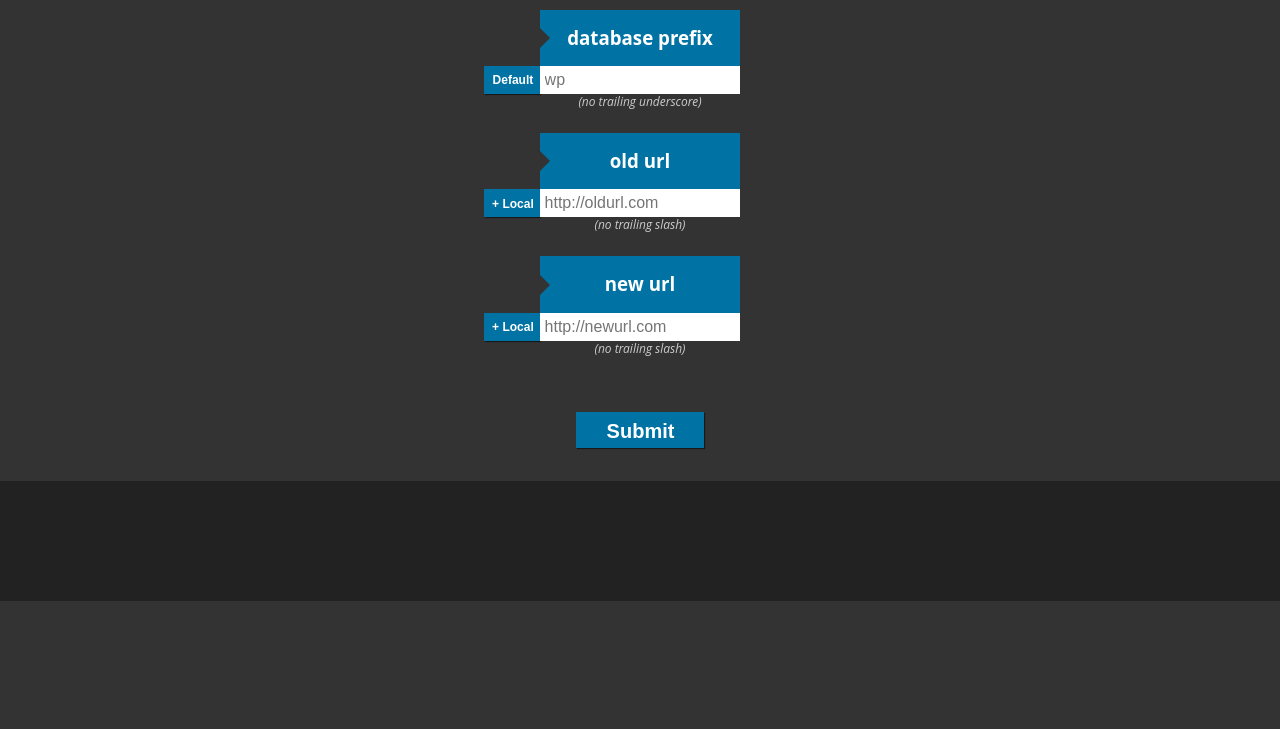
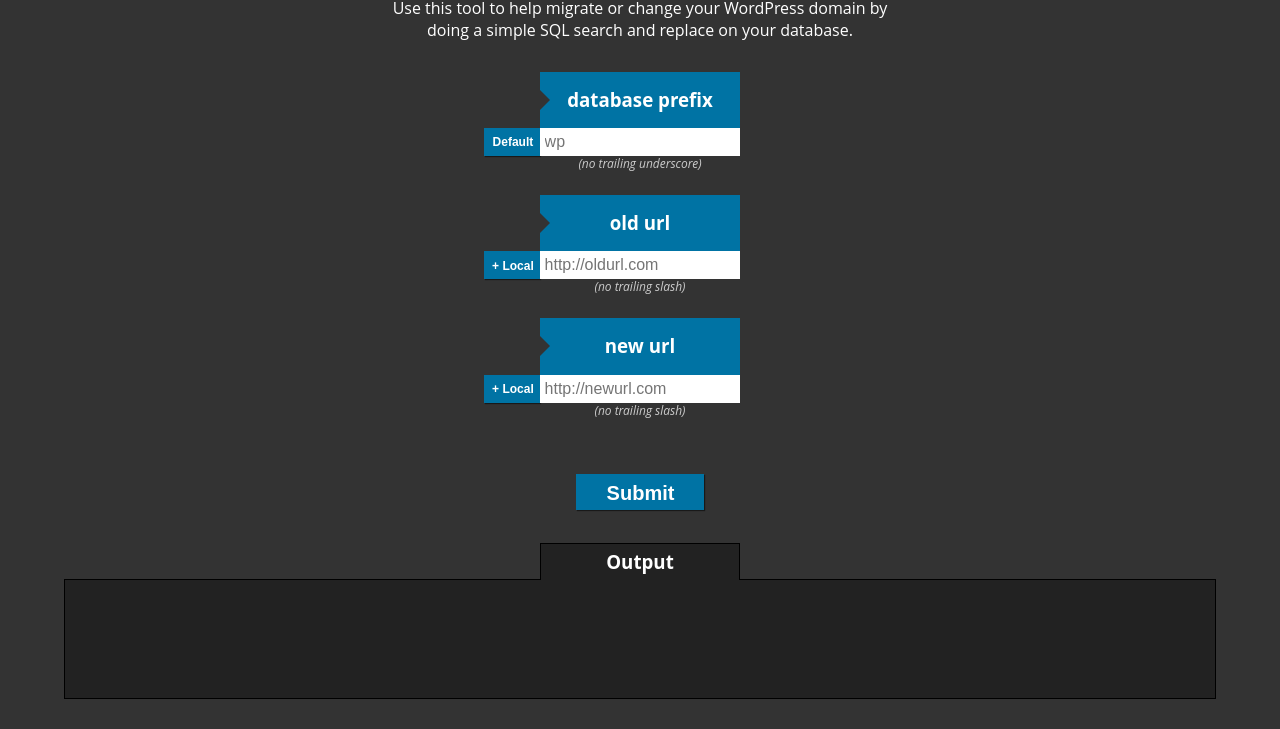
Before and after one commit to avantegarde/wpsnr, a plain HTML site: page index.html in a window 1280 px wide. Shown: the part 78-807 px from the top of the page. Drawn offline with Linux system fonts and the light colour scheme.

Commit message:
meta data added. output design tweaks. copy updates

```diff
--- a/index.html
+++ b/index.html
@@ -1,13 +1,33 @@
 <!DOCTYPE html>
-<html>
+<html lang=en>
 <head>
 <meta charset=utf-8>
 <meta http-equiv="Content-Type" content="text/html; charset=utf-8" />
-<meta name=apple-mobile-web-app-capable content=no>
+<meta name=apple-mobile-web-app-capable content=yes>
 <meta name=apple-mobile-web-app-status-bar-style content=black>
 <meta name=format-detection content="telephone=no">
 <meta name=viewport content="width=device-width, initial-scale=1">
 <title>WordPress SQL Update Queries</title>
+
+  <meta name=description content="Simple WordPress SQL search and replace tool.">
+  <meta name=keywords content="WordPress, wp, wordpress, snr, search and replace, search & replace, database, sql, db, search, replace">
+  <meta name=apple-mobile-web-app-title content="WordPress SQL Update Queries">
+  <link rel=apple-touch-icon href=favicon.png>
+
+  <meta property="og:title" content="WordPress SQL Update Queries | WP SQL SNR">
+  <meta property="og:type" content=website>
+  <meta property="og:url" content=https://wpsnr.com>
+  <meta property="og:image" content=favicon.png>
+  <meta property="og:description" content="Simple WordPress SQL search and replace tool.">
+
+  <meta name="twitter:title" content="WordPress SQL Update Queries | WP SQL SNR">
+  <meta name="twitter:creator" content="@The_KL">
+  <meta name="twitter:card" content=summary>
+  <meta name="twitter:image" content=favicon.png>
+  <meta name="twitter:description" content="Simple WordPress SQL search and replace tool.">
+
+  <link type=image/x-icon rel="shortcut icon" href=favicon.png>
+
 <style type="text/css">
 *,
 *:before,
@@ -31,8 +51,19 @@
 }
 body {
   margin: 0;
+  padding-bottom: 30px;
   position: relative;
   text-align: center;
+}
+h1 {
+    display: block;
+    margin: 20px auto 10px auto;
+}
+p.intro {
+    display: block;
+    width: 500px;
+    max-width: 100%;
+    margin: 0 auto 30px auto;
 }
 h3 {
   position: relative;
@@ -71,15 +102,26 @@
   -moz-box-shadow: inset 0 1px 1px rgba(0,0,0,0.75);
   -webkit-box-shadow: inset 0 1px 1px rgba(0,0,0,0.75);
 }
+.output-title {
+    margin-bottom: -1px;
+    padding: 5px;
+    background: #222222;
+    border: 1px solid #000000;
+    border-bottom: none;
+}
+.output-title:before {
+    display: none;
+}
 #output {
   display: block;
-  width: 100%;
+  width: 90%;
   max-width: 100%;
   min-height: 120px;
   margin: auto;
   padding: 15px 15px 50px 15px;
   text-align: left;
   background: #222222;
+  border: 1px solid #000000;
 }
 span {
   display: block;
@@ -172,6 +214,7 @@
 <body>
 
   <h1>WordPress SQL Update Queries</h1>
+  <p class="intro">Use this tool to help migrate or change your WordPress domain by doing a simple SQL search and replace on your database.</p>
 
   <h3>database prefix</h3>
   <button data-button="local" onclick="addInputText('db', 'wp')" />Default</button>
@@ -192,6 +235,7 @@
   <button data-button onclick="wp_SNR()" />Submit</button>
   <br>
   <br>
+  <h3 class="output-title">Output</h3>
   <div id="output"></div>
 
 <script>
```
Also changed, not shown: favicon.png (added).
